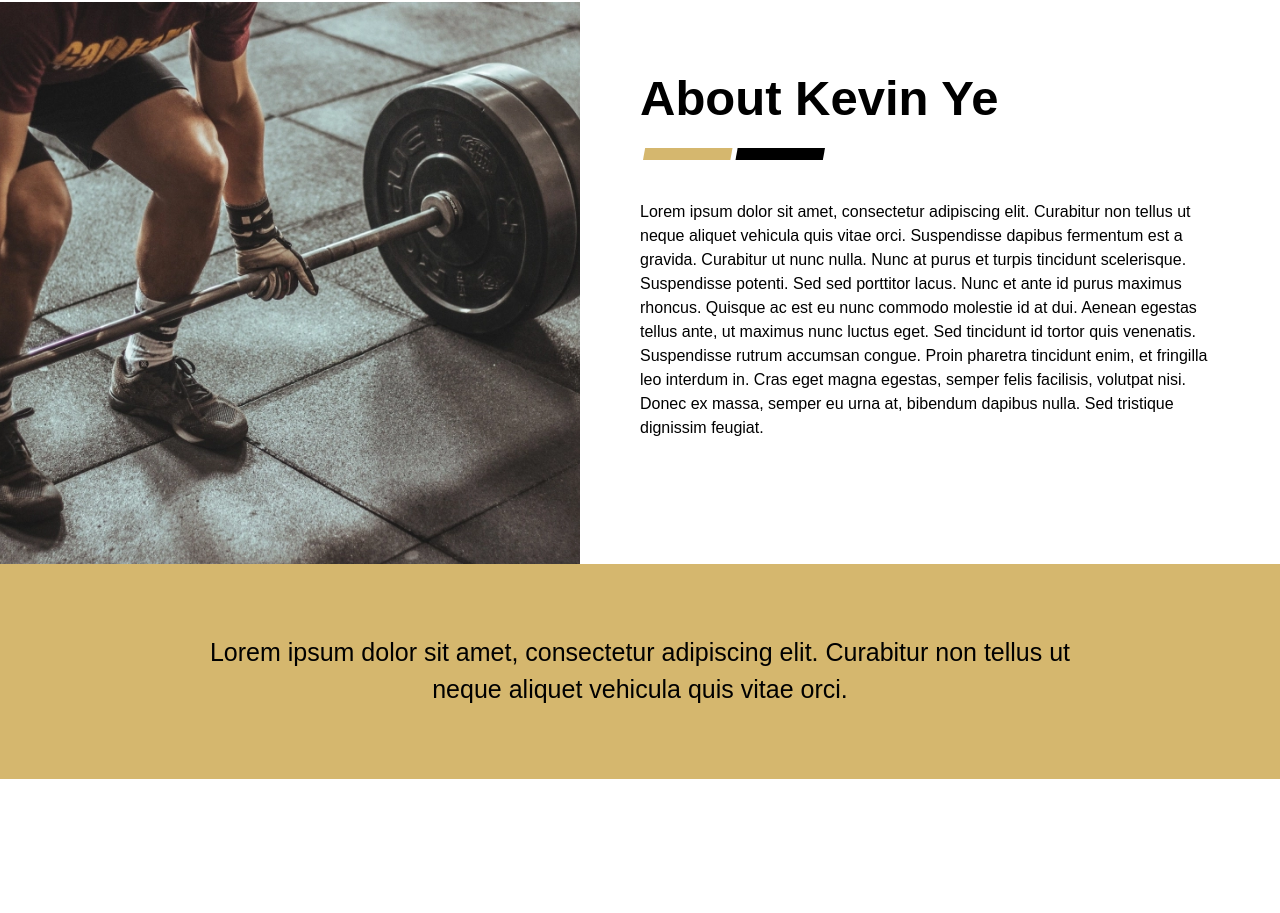
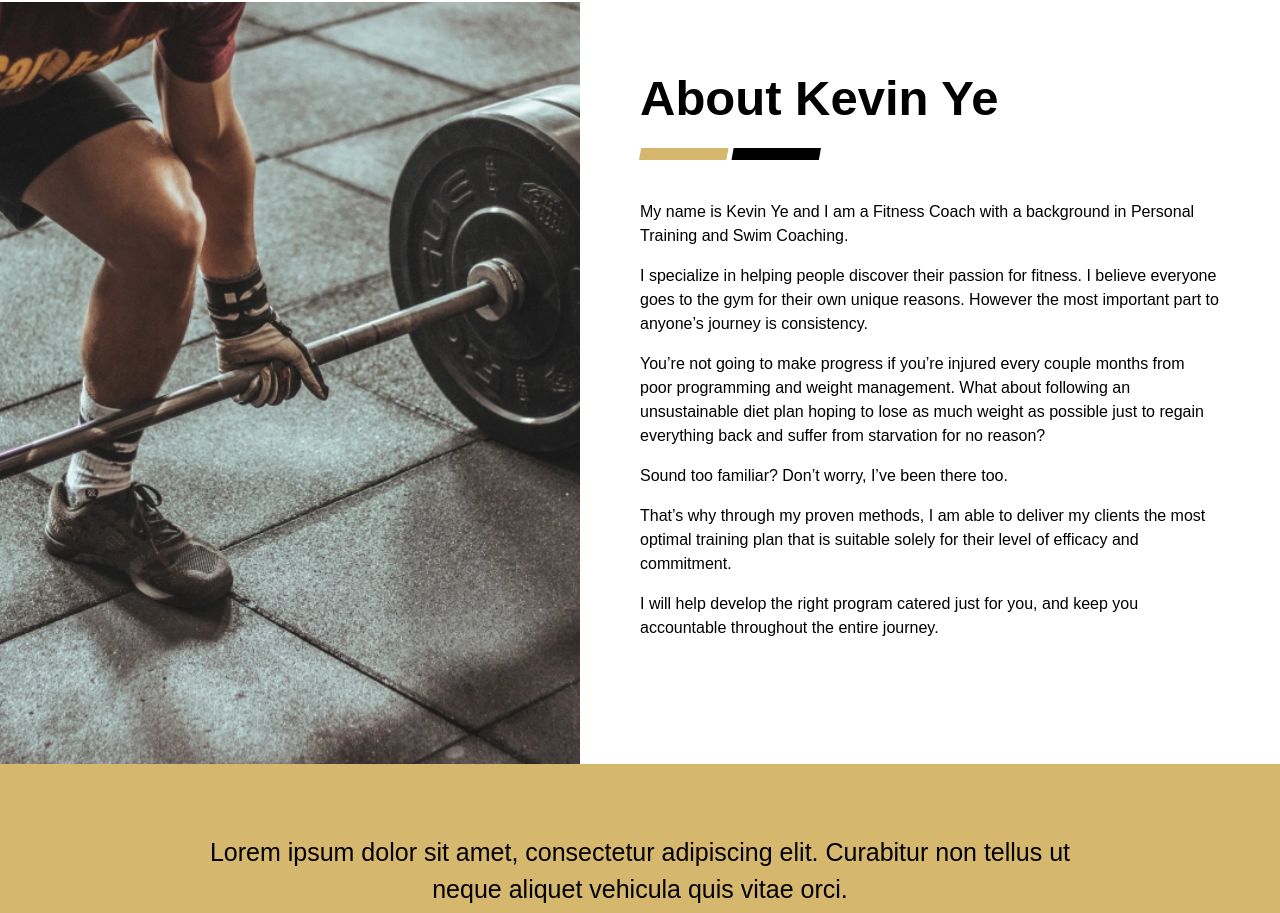
Before and after one commit to StuartMolnar/kevin-ye, a Next.js app: page / in a window 1280 px wide. Shown: the part 886-1799 px from the top of the page. Built offline with nearby package versions, Linux system fonts and the light colour scheme.

Commit message:
Update AboutSection.tsx

```diff
--- a/components/index/AboutSection.tsx
+++ b/components/index/AboutSection.tsx
@@ -37,16 +37,39 @@ const AboutSection = () => {
                 About Kevin Ye
               </h1>
               <div className="hidden pt-3 md:flex">
-                <img src="/about-bar-gold.svg" alt="" className="w-24 h-3" />
+                <img src="/about-bar-gold.svg" alt="" className="w-24 h-3 -ml-1" />
                 <img src="/about-bar-black.svg" alt="" className="w-24 h-3 -ml-1" />
               </div>
               <div className="md:hidden flex pt-[18px] ">
                 <img src="/hero-bar-gold.svg" alt="" className="w-[73px]  h-[5px]" />
                 <img src="/hero-bar-black.svg" alt="" className="w-[73px] h-[5px] ml-1" />
               </div>
-              <p className="mt-[24px] md:mt-10 mb-[40px] md:mb-16 max-h-[450px] md:max-h-[10000px] overflow-auto">
-                Lorem ipsum dolor sit amet, consectetur adipiscing elit. Curabitur non tellus ut neque aliquet vehicula quis vitae orci. Suspendisse dapibus fermentum est a gravida. Curabitur ut nunc nulla. Nunc at purus et turpis tincidunt scelerisque. Suspendisse potenti. Sed sed porttitor lacus. Nunc et ante id purus maximus rhoncus. Quisque ac est eu nunc commodo molestie id at dui. Aenean egestas tellus ante, ut maximus nunc luctus eget. Sed tincidunt id tortor quis venenatis. Suspendisse rutrum accumsan congue. Proin pharetra tincidunt enim, et fringilla leo interdum in. Cras eget magna egestas, semper felis facilisis, volutpat nisi. Donec ex massa, semper eu urna at, bibendum dapibus nulla. Sed tristique dignissim feugiat.
-              </p>
+              <div className="flex-row mt-[24px] md:mt-10 mb-[40px] md:mb-16 max-h-[450px] md:max-h-[10000px] overflow-auto space-y-4">
+                <p className="">
+                My name is Kevin Ye and I am a Fitness Coach with a background in Personal Training and Swim Coaching.
+                </p>
+
+                <p className="">
+                I specialize in helping people discover their passion for fitness. I believe everyone goes to the gym for their own unique reasons. However the most important part to anyone’s journey is consistency.
+                </p>
+
+                <p className="">
+                You’re not going to make progress if you’re injured every couple months from poor programming and weight management. What about following an unsustainable diet plan hoping to lose as much weight as possible just to regain everything back and suffer from starvation for no reason?
+                </p>
+
+                <p className="">
+                Sound too familiar? Don’t worry, I’ve been there too.
+                </p>
+
+                <p className="">
+                That’s why through my proven methods, I am able to deliver my clients the most optimal training plan that is suitable solely for their level of efficacy and commitment.
+                </p>
+
+                <p className="">
+                I will help develop the right program catered just for you, and keep you accountable throughout the entire journey.
+                </p>
+
+              </div>
             </div>
         </section>
 
```
